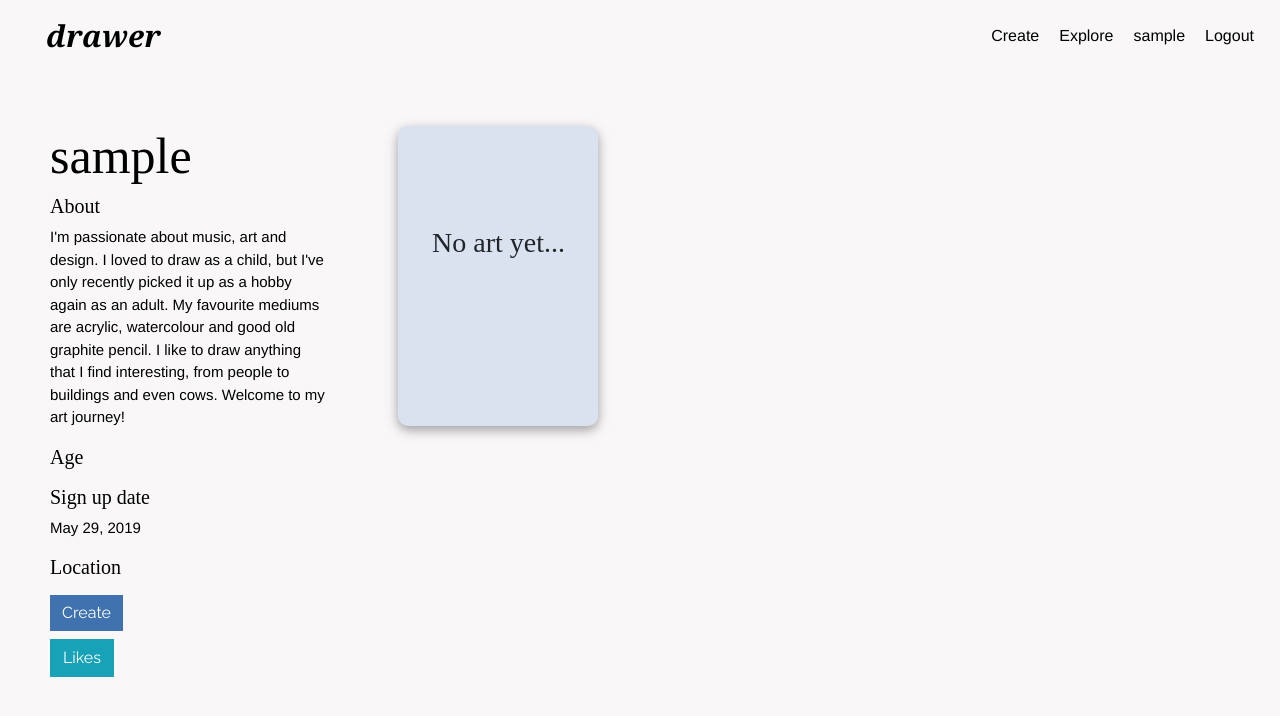
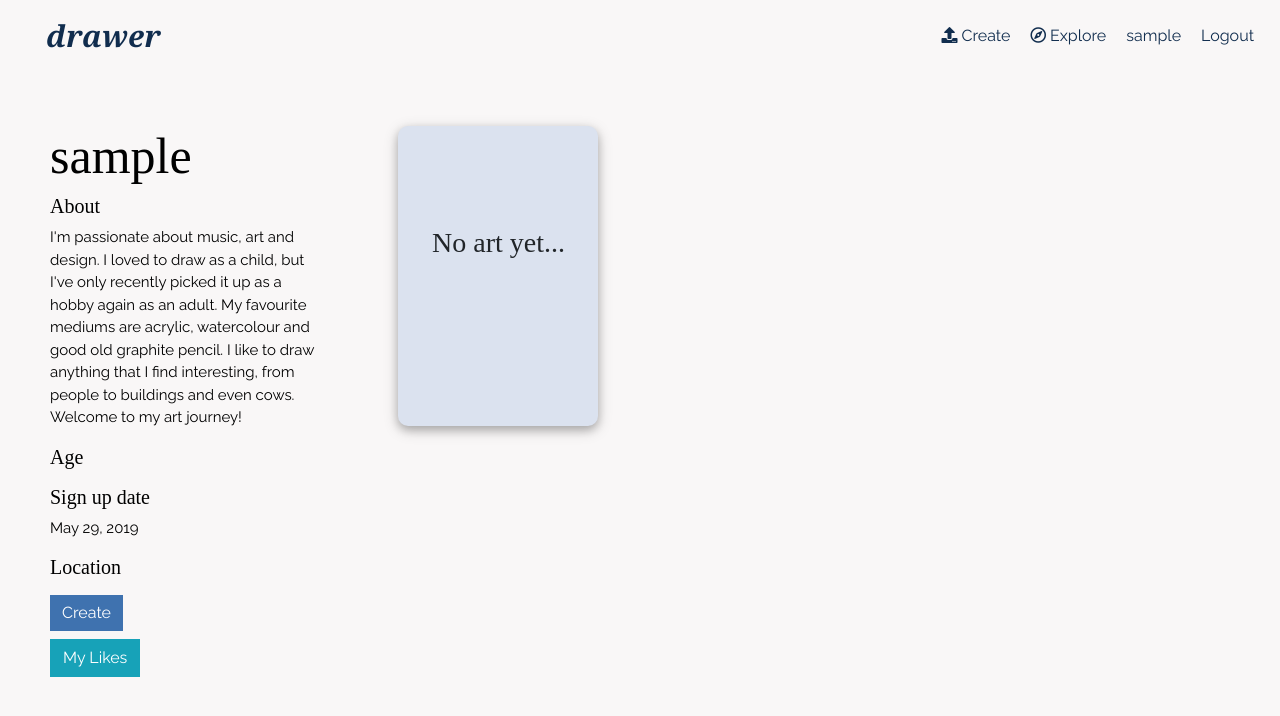
Before and after one commit to S-J-HAN/INFO30005-2019-CDJR, a Node server app: a page that uses views/partials/header.ejs in a window 1280 px wide. Shown: the top 716 px of the page. Run offline with Node 20, Linux system fonts and the light colour scheme; the visitor is signed in with stand-in values (Sample User, id 1); data that the repository does not hold is empty; some libraries are stand-ins or nearby versions.

Commit message:
add favicon & tiny improvement

```diff
--- /dev/null
+++ b/public/js/navbarToggle.js
@@ -0,0 +1,6 @@
+$(function() {
+  $(document).scroll(function() {
+    var $nav = $('.sticky-top');
+    $nav.toggleClass('scrolled', $(this).scrollTop() > $nav.height());
+  });
+});
--- a/public/stylesheets/main.css
+++ b/public/stylesheets/main.css
@@ -3,37 +3,45 @@
   font-family: 'Raleway', sans-serif;
 }
 
-.btn{
+.btn {
   border-radius: 0;
 }
 
 #loginForm .loginBox {
   border: 2px solid #3f72af;
-  box-shadow: 0 4px 8px 0 rgba(0, 0, 0, 0.2); }
+  box-shadow: 0 4px 8px 0 rgba(0, 0, 0, 0.2);
+}
 #loginForm .loginBox .submitButton {
   margin-top: 2rem;
   background-color: transparent;
-    text-align: center; }
+  text-align: center;
+}
 #loginForm .loginBox .submitButton button {
   background-color: #3f72af;
   border: #3f72af;
-      transition: box-shadow 0.3s; }
+  transition: box-shadow 0.3s;
+}
 #loginForm .loginBox .submitButton button:hover {
-      box-shadow: 2px 2px #112d4e; }
+  box-shadow: 2px 2px #112d4e;
+}
 
 #registerForm .registerBox {
   border: 2px solid #3f72af;
-  box-shadow: 0 4px 8px 0 rgba(0, 0, 0, 0.2); }
+  box-shadow: 0 4px 8px 0 rgba(0, 0, 0, 0.2);
+}
 #registerForm .registerBox .submitButton {
   margin-top: 1.2rem;
   background-color: transparent;
-    text-align: center; }
+  text-align: center;
+}
 #registerForm .registerBox .submitButton button {
   background-color: #3f72af;
   border: #3f72af;
-      transition: box-shadow 0.3s; }
+  transition: box-shadow 0.3s;
+}
 #registerForm .registerBox .submitButton button:hover {
-      box-shadow: 2px 2px #112d4e; }
+  box-shadow: 2px 2px #112d4e;
+}
 
 .btn-primary {
   background-color: #3f72af;
@@ -42,7 +50,7 @@
   transition: background-color 0.2s;
 }
 
-.btn-primary:hover{
+.btn-primary:hover {
   background-color: #112d4e;
 }
 
@@ -60,9 +68,9 @@
 }
 
 /* photo/index.css */
-.card{
-  border:none;
-  background-color: #F9F7F7;
+.card {
+  border: none;
+  background-color: #f9f7f7;
 }
 .card .image {
   opacity: 1;
@@ -70,29 +78,29 @@
   border-radius: 0;
   width: 100%;
   height: auto;
-  transition: .5s ease;
+  transition: 0.5s ease;
   box-shadow: 0 4px 8px 0 rgba(0, 0, 0, 0.2);
   backface-visibility: hidden;
 }
-.card .image:hover{
+.card .image:hover {
   opacity: 0.5;
 }
 
-.card-img-top{
+.card-img-top {
   border-radius: 0;
 }
-.card-text{
+.card-text {
   color: #112d4e;
   font-size: 1.3rem;
 }
 
-.likeButton{
+.likeButton {
   background: transparent;
   border: none !important;
 }
 
-.likeform{
-  margin:0;
+.likeform {
+  margin: 0;
   padding: 0;
 }
 
@@ -104,35 +112,35 @@
   padding-bottom: 2.5rem;
 }
 
-.navbar {
-  /* background-image: linear-gradient(to right, #112d4e , #3f72af ); */
-  /* box-shadow: 0 4px 8px 0 rgba(0, 0, 0, 0.15), 0 2px 15px 0 rgba(0, 0, 0, 0.1); */
-}
-
 .navbar-brand {
-  color: black;
+  color: #112d4e;
 }
 
 .navlink {
-  color: black;
+  color: #112d4e;
   padding: 10px;
-
-  font-family: Helvetica;
+  font-family: 'Raleway', sans-serif;
 }
 
-.navlink:hover, .logo:hover {
-  color: #112d4e;
+.sticky-top.scrolled {
+  background-color: #f9f7f7 !important;
+  transition: background-color 200ms linear;
+}
+
+.navlink:hover,
+#logo:hover {
+  color: #3f72af;
   text-decoration: none;
+  transition: all 0.2s ease;
 }
 
 #logo {
-  color: black;
+  color: #112d4e;
   width: auto;
   font-size: 30px;
   font-family: Georgia;
   font-style: oblique;
   font-weight: bold;
-
   margin-left: 30px;
 }
 
@@ -160,7 +168,6 @@
   }
 }
 
-
 @media (min-width: 75em) {
   .card-columns {
     -webkit-column-count: 5;
--- a/public/stylesheets/profile.css
+++ b/public/stylesheets/profile.css
@@ -1,18 +1,15 @@
 .profileInformation {
   width: 25%;
-
   padding: 10px;
-
   float: left;
   margin-top: 30px;
   margin-left: 40px;
-
   animation-name: loadInformation;
   animation-duration: 0.5s;
 }
 
 .profileText {
-  font-family: Helvetica;
+  /* font-family: Helvetica; */
   font-size: 15px;
   padding-right: 20px;
 
@@ -23,7 +20,6 @@
   font-family: Futura;
   font-size: 20px;
   font-weight: 500;
-
   color: black;
 }
 
@@ -53,8 +49,12 @@
 }
 
 @keyframes loadInformation {
-  from {margin-top: 100px;
-        opacity: 0;}
-  to {margin-top: 30px;
-        opacity: 1;}
+  from {
+    margin-top: 100px;
+    opacity: 0;
+  }
+  to {
+    margin-top: 30px;
+    opacity: 1;
+  }
 }
--- a/views/comments/edit.ejs
+++ b/views/comments/edit.ejs
@@ -9,4 +9,5 @@
         <a href="/photo/<%= photo_id %>">Go back</a>
     </div>
 </main>
+<% include ../partials/footerScript %>
 <% include ../partials/footer %>
--- a/views/comments/new.ejs
+++ b/views/comments/new.ejs
@@ -9,4 +9,5 @@
         <a href="/photo/<%= photo._id %>">Go back</a>
     </div>
 </main>
+<% include ../partials/footerScript %>
 <% include ../partials/footer %>
--- a/views/partials/footerScript.ejs
+++ b/views/partials/footerScript.ejs
@@ -4,3 +4,4 @@
       crossorigin="anonymous"></script>
   <script src="https://cdnjs.cloudflare.com/ajax/libs/popper.js/1.14.7/umd/popper.min.js" integrity="sha384-UO2eT0CpHqdSJQ6hJty5KVphtPhzWj9WO1clHTMGa3JDZwrnQq4sF86dIHNDz0W1" crossorigin="anonymous"></script>
   <script src="https://stackpath.bootstrapcdn.com/bootstrap/4.3.1/js/bootstrap.min.js" integrity="sha384-JjSmVgyd0p3pXB1rRibZUAYoIIy6OrQ6VrjIEaFf/nJGzIxFDsf4x0xIM+B07jRM" crossorigin="anonymous"></script>
+  <script src="/js/navbarToggle.js"></script>
--- a/views/partials/header.ejs
+++ b/views/partials/header.ejs
@@ -5,6 +5,10 @@
         <link rel="stylesheet" href="https://stackpath.bootstrapcdn.com/bootstrap/4.3.1/css/bootstrap.min.css">
         <link href="https://fonts.googleapis.com/css?family=Raleway:300,400" rel="stylesheet">
         <link rel="stylesheet" href="https://use.fontawesome.com/releases/v5.8.1/css/all.css" integrity="sha384-50oBUHEmvpQ+1lW4y57PTFmhCaXp0ML5d60M1M7uH2+nqUivzIebhndOJK28anvf" crossorigin="anonymous">
+        <link rel="apple-touch-icon" sizes="180x180" href="/favicon/apple-touch-icon.png">
+        <link rel="icon" type="image/png" sizes="32x32" href="/favicon/favicon-32x32.png">
+        <link rel="icon" type="image/png" sizes="16x16" href="/favicon/favicon-16x16.png">
+        <link rel="manifest" href="/favicon/site.webmanifest">
         <link rel="stylesheet" href="/stylesheets/main.css">
         <link rel="stylesheet" href="/stylesheets/profile.css">
         <link rel="stylesheet" href="/stylesheets/gallery.css">
@@ -19,19 +23,15 @@
                 <span class="navbar-toggler-icon"></span>
             </button>
             <div class="collapse navbar-collapse" id="mainNav">
-                <!-- <div class="navbar-nav">
-                    <li><a class="navlink" href="/photo/new">Create new photo!</a></li>
-                    <li><a class="navlink" href="/photo">Explore</a></li>
-                </div> -->
                 <ul class="navbar-nav ml-auto">
-                    <li><a class="navlink" href="/photo/new">Create</a></li>
-                    <li><a class="navlink" href="/photo">Explore</a></li>
+                    <li><a class="navlink" href="/photo/new"><i class="fas fa-upload mr-1"></i>Create</a></li>
+                    <li><a class="navlink" href="/photo"><i class="far fa-compass mr-1"></i>Explore</a></li>
                     <% if(!currentUser){ %>
                         <li class="nav-item">
-                            <a class="navlink" href="/login">Login</a>
+                            <a class="navlink" href="/login"><i class="fas fa-user mr-1"></i>Login</a>
                         </li>
                         <li class="nav-item">
-                            <a class="navlink" href="/register">Sign up</a>
+                            <a class="navlink" href="/register"><i class="fas fa-user-plus mr-1"></i>Sign up</a>
                         </li>
                     <% } else { %>
                         <li class="nav-item">
--- a/views/photos/edit.ejs
+++ b/views/photos/edit.ejs
@@ -9,4 +9,5 @@
     </form>
     <a href="/photo">Back</a>
 </main>
+<% include ../partials/footerScript %>
 <% include ../partials/footer %>
--- a/views/photos/new.ejs
+++ b/views/photos/new.ejs
@@ -36,4 +36,5 @@
             </form>
         </div>
     </body>
+<% include ../partials/footerScript %>
 <% include ../partials/footer %>
--- a/views/profile/like.ejs
+++ b/views/profile/like.ejs
@@ -15,4 +15,5 @@
         </div>
     </main>
 
+<% include ../partials/footerScript %>
 <% include ../partials/footer %>
--- a/views/profile/profile.ejs
+++ b/views/profile/profile.ejs
@@ -12,7 +12,7 @@
             <h2 class="profileHeader">Location</h2>
             <p class="profileText"><%= currentUser.city %></p>
             <a class="btn btn-primary" href="/photo/new">Create</a><br>
-            <a class="btn btn-info mt-2" href="/profile/<%= currentUser.username %>/like">Likes</a>
+            <a class="btn btn-info mt-2" href="/profile/<%= currentUser.username %>/like">My Likes</a>
           </div>
 
           <div class="gallery">
@@ -40,4 +40,7 @@
             <% } %>
           </div>
       </div>
+
+
+<% include ../partials/footerScript %>
 <% include ../partials/footer %>
```
Also changed, not shown: public/favicon/android-chrome-192x192.png (added), public/favicon/android-chrome-512x512.png (added), public/favicon/apple-touch-icon.png (added), public/favicon/favicon-16x16.png (added), public/favicon/favicon-32x32.png (added), public/favicon/favicon.ico (added), public/favicon/site.webmanifest (added). Lines whose indentation alone changed are shown as unchanged.
